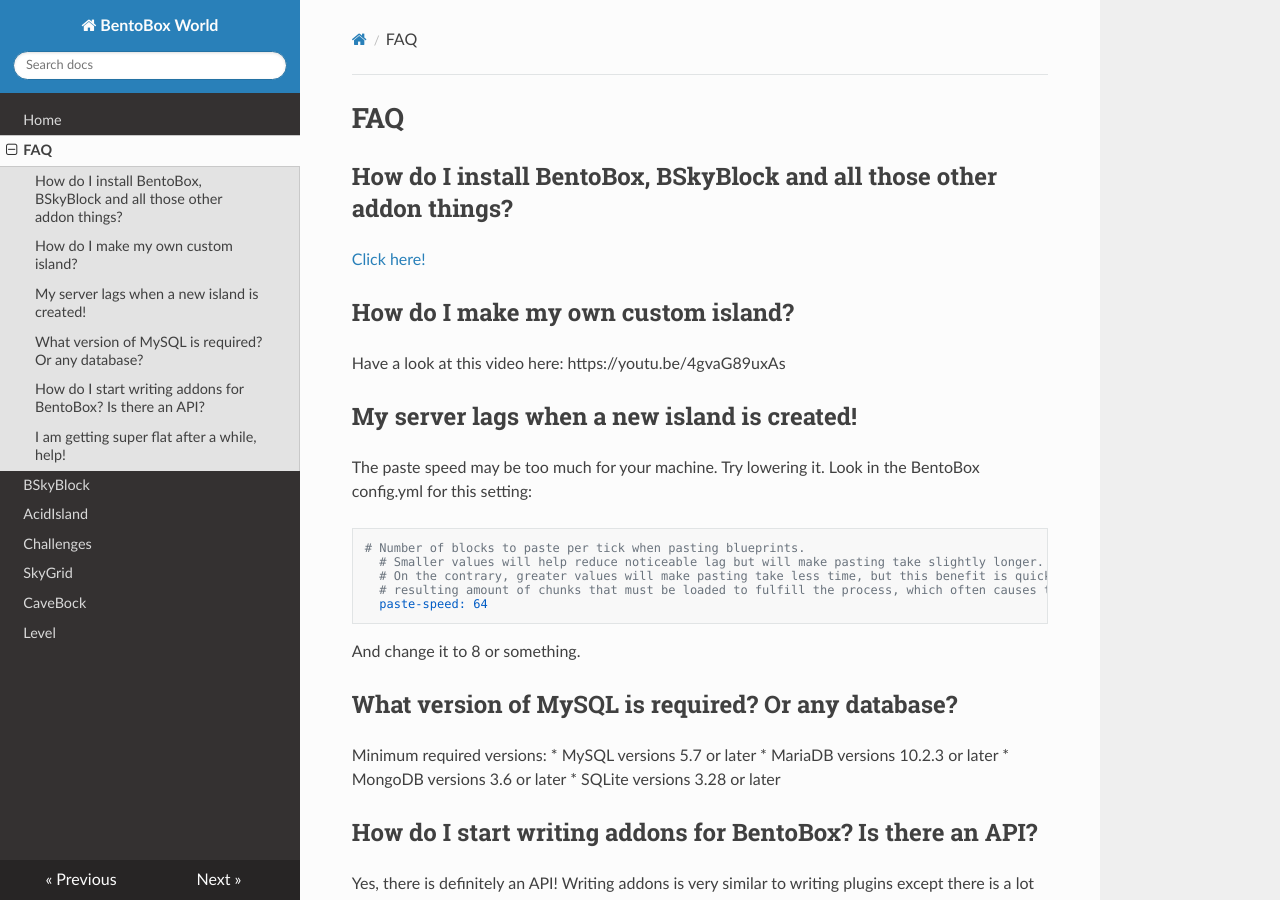
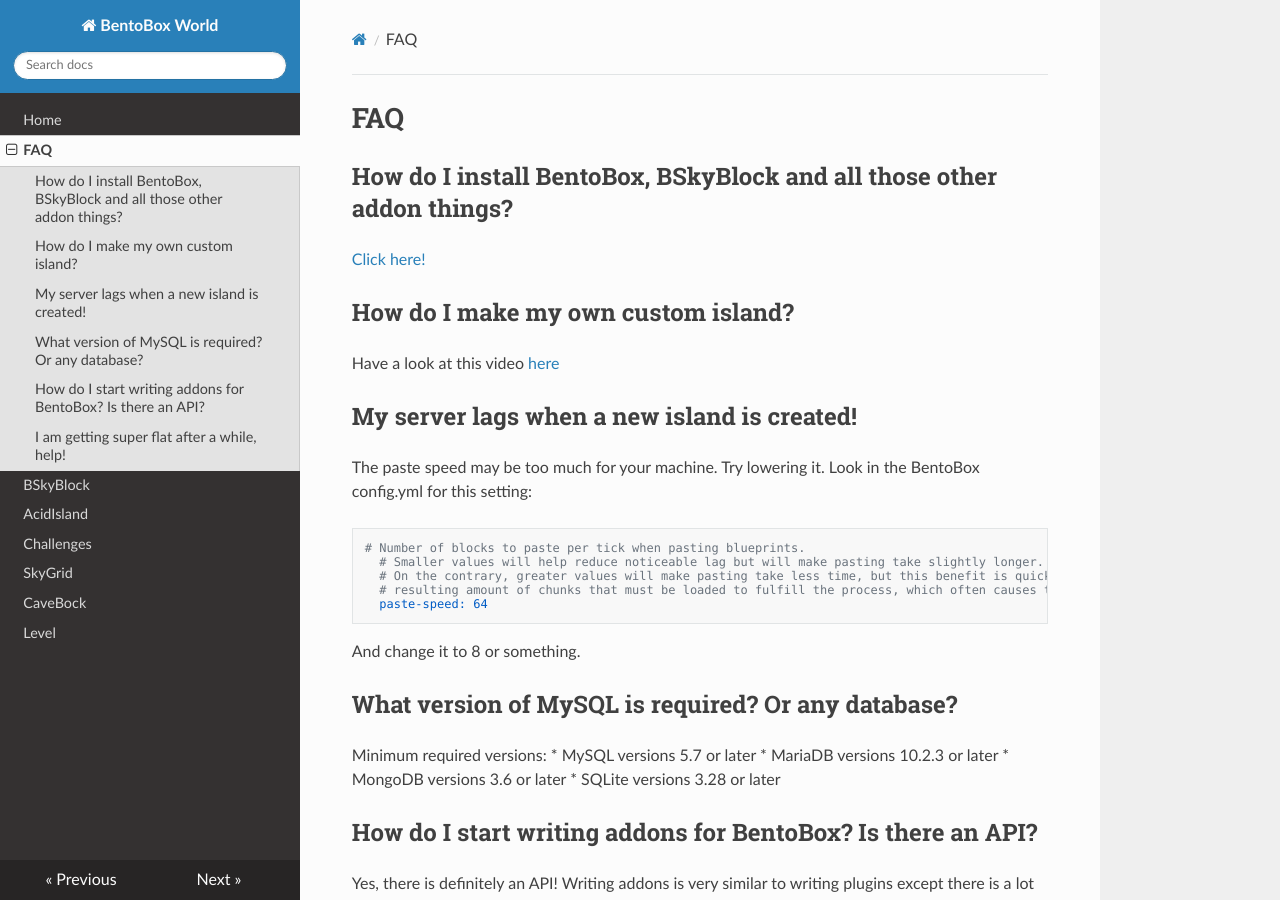
Before and after one commit to BentoBoxWorld/docs, an MkDocs documentation site: the page built from docs/BentoBox/wiki/FAQ.md, in a window 1280 px wide and 900 px high. Built offline with MkDocs 1.6.1, drawn with Linux system fonts in a browser that asks for light colours; nearby versions of some CDN libraries.

Commit message:
Made video link clickable.

```diff
--- a/docs/BentoBox/wiki/FAQ.md
+++ b/docs/BentoBox/wiki/FAQ.md
@@ -4,7 +4,7 @@
 [Click here!](/BentoBox/wiki/Install-Bentobox)
 
 ## How do I make my own custom island?
-Have a look at this video here: https://youtu.be/4gvaG89uxAs
+Have a look at this video [here](https://youtu.be/4gvaG89uxAs)
 
 ## My server lags when a new island is created!
 The paste speed may be too much for your machine. Try lowering it. Look in the BentoBox config.yml for this setting:
```
